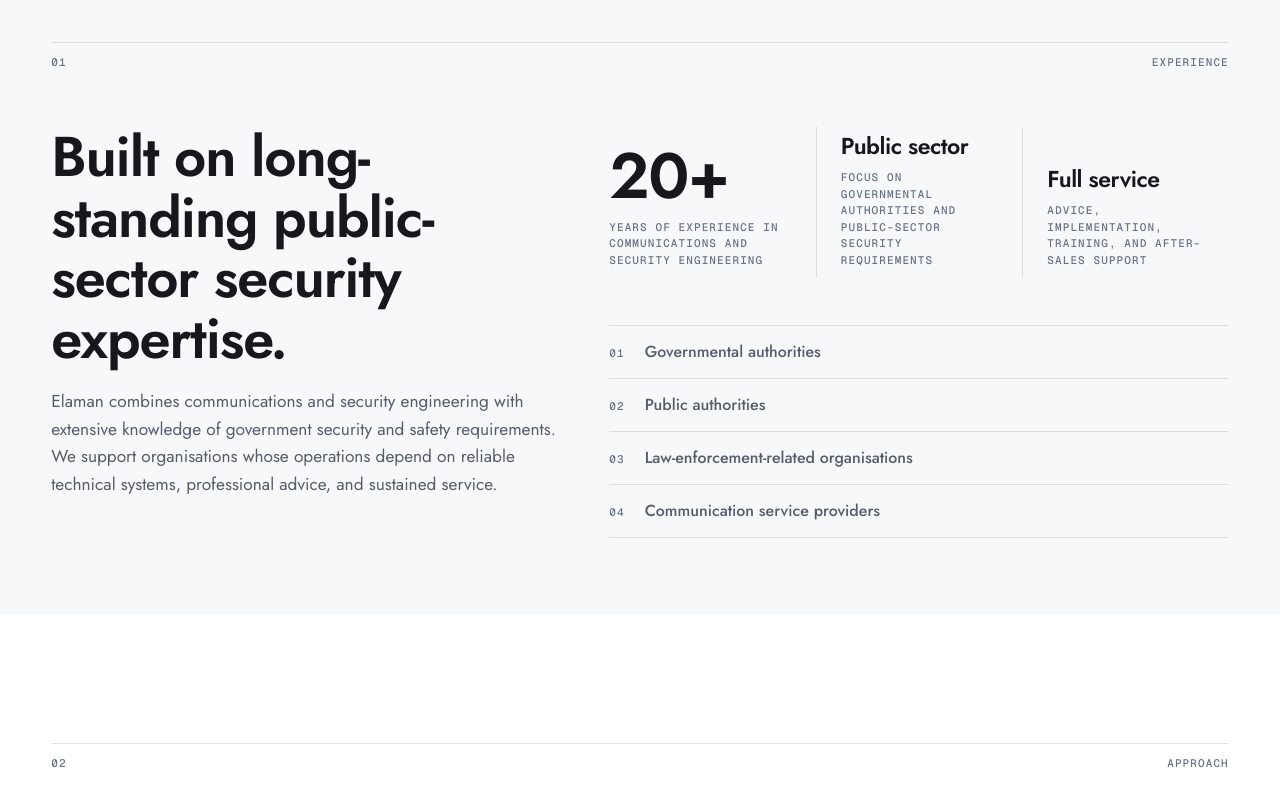
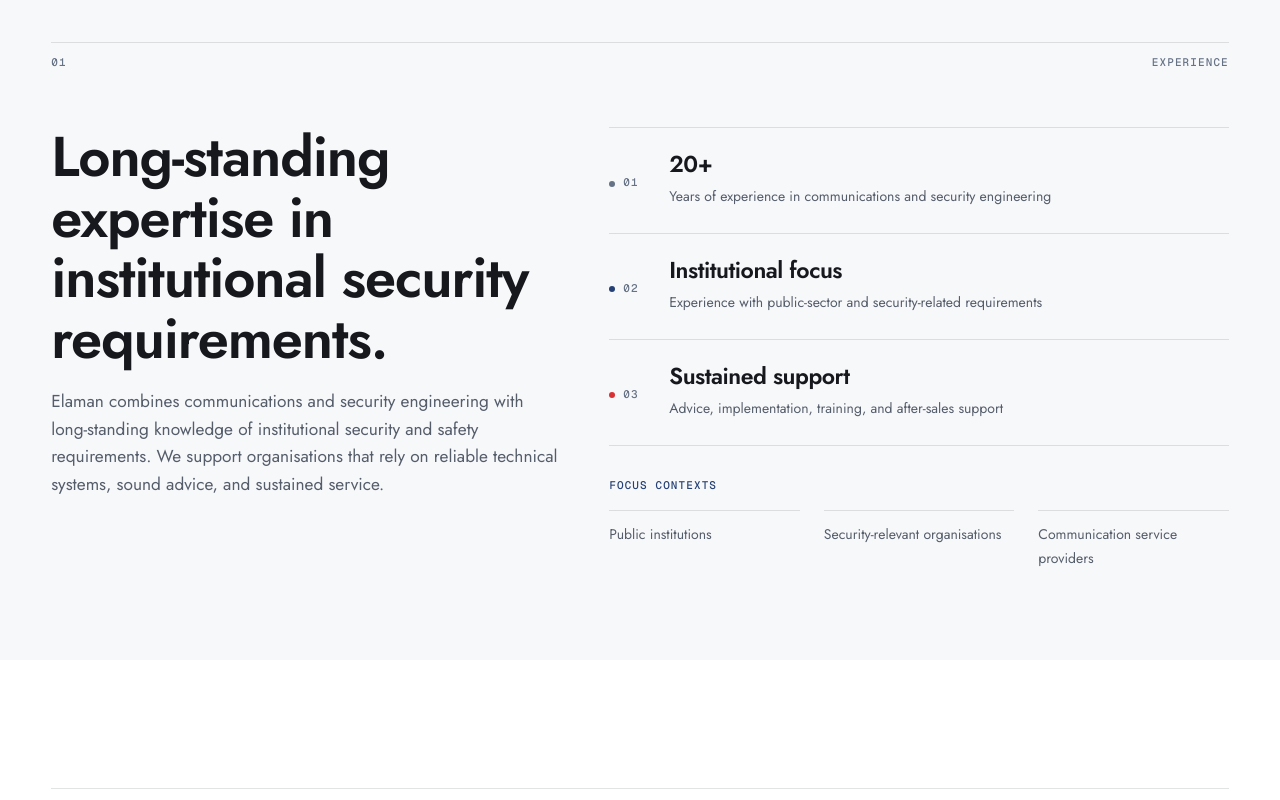
Before and after one commit to tobirdt/Elaman, a Next.js app: page /en in a window 1280 px wide. Shown: the part 1180-1980 px from the top of the page. Built offline with nearby package versions, Linux system fonts and the light colour scheme; no server answers.

Commit message:
feat: refine institutional trust section

```diff
--- a/components/sections/TrustSection.tsx
+++ b/components/sections/TrustSection.tsx
@@ -3,12 +3,17 @@ import { Container } from "@/components/ui/Container";
 import { Section } from "@/components/ui/Section";
 import { SectionHeader } from "@/components/ui/SectionHeader";
 import { SectionRule } from "@/components/ui/SectionRule";
-import { Stat } from "@/components/ui/Stat";
 import type { LocalizedSiteContent } from "@/lib/content/site";
 
 type TrustSectionProps = {
   content: LocalizedSiteContent["trust"];
 };
+
+const evidencePointTones = [
+  "bg-graphite-soft",
+  "bg-elaman-blue",
+  "bg-elaman-red",
+] as const;
 
 export function TrustSection({ content }: TrustSectionProps) {
   return (
@@ -22,40 +27,56 @@ export function TrustSection({ content }: TrustSectionProps) {
           </Reveal>
 
           <div>
-            <RevealGroup className="grid md:grid-cols-3" stagger={0.09}>
+            <RevealGroup
+              className="border-t border-[var(--border-hairline)]"
+              stagger={0.09}
+            >
               {content.metrics.map((metric, index) => (
                 <RevealItem
                   key={metric.value}
-                  className={`flex flex-col justify-end border-[var(--border-hairline)] py-6 md:py-2 ${
-                    index === 0
-                      ? "border-t md:border-t-0 md:pr-6"
-                      : "border-t md:border-l md:border-t-0 md:px-6"
-                  }`}
+                  className="border-b border-[var(--border-hairline)]"
                 >
-                  <Stat
-                    caption={metric.label}
-                    size={metric.value.length <= 6 ? "numeral" : "h3"}
-                    value={metric.value}
-                  />
+                  <div className="grid grid-cols-[auto_minmax(0,1fr)] gap-4 py-5 sm:gap-6 sm:py-6">
+                    <span
+                      aria-hidden="true"
+                      className="flex min-w-9 items-center gap-2 pt-1.5"
+                    >
+                      <span
+                        className={
+                          "size-1.5 rounded-full " +
+                          (evidencePointTones[index] ?? "bg-graphite-soft")
+                        }
+                      />
+                      <span className="font-mono-label text-graphite-soft">
+                        {String(index + 1).padStart(2, "0")}
+                      </span>
+                    </span>
+                    <div>
+                      <p className="text-balance text-[length:var(--type-h3)] font-semibold leading-[var(--leading-title)] tracking-[var(--tracking-title)] text-graphite">
+                        {metric.value}
+                      </p>
+                      <p className="mt-2 max-w-[38rem] text-sm leading-6 text-graphite-muted">
+                        {metric.label}
+                      </p>
+                    </div>
+                  </div>
                 </RevealItem>
               ))}
             </RevealGroup>
 
-            <RevealGroup className="mt-12" stagger={0.06}>
-              {content.pillars.map((pillar, index) => (
-                <RevealItem key={pillar}>
-                  <div className="flex items-baseline gap-5 border-t border-[var(--border-hairline)] py-3.5">
-                    <span className="font-mono-label shrink-0 text-graphite-soft">
-                      {String(index + 1).padStart(2, "0")}
-                    </span>
-                    <p className="text-[length:var(--type-body)] font-medium text-graphite-muted">
-                      {pillar}
-                    </p>
-                  </div>
-                </RevealItem>
-              ))}
-              <div className="rule-hairline" aria-hidden="true" />
-            </RevealGroup>
+            <Reveal className="mt-8">
+              <p className="font-mono-label text-elaman-blue">{content.contextsLabel}</p>
+              <ul className="mt-4 grid gap-x-6 sm:grid-cols-3">
+                {content.pillars.map((pillar) => (
+                  <li
+                    key={pillar}
+                    className="border-t border-[var(--border-hairline)] py-3 text-sm leading-6 text-graphite-muted"
+                  >
+                    {pillar}
+                  </li>
+                ))}
+              </ul>
+            </Reveal>
           </div>
         </div>
       </Container>
--- a/lib/content/site.ts
+++ b/lib/content/site.ts
@@ -76,6 +76,7 @@ export type LocalizedSiteContent = {
     title: string;
     body: string;
     metrics: Array<{ value: string; label: string }>;
+    contextsLabel: string;
     pillars: string[];
   };
   story: {
@@ -199,27 +200,26 @@ export const siteContent = {
     },
     trust: {
       label: "Experience",
-      title: "Built on long-standing public-sector security expertise.",
-      body: "Elaman combines communications and security engineering with extensive knowledge of government security and safety requirements. We support organisations whose operations depend on reliable technical systems, professional advice, and sustained service.",
+      title: "Long-standing expertise in institutional security requirements.",
+      body: "Elaman combines communications and security engineering with long-standing knowledge of institutional security and safety requirements. We support organisations that rely on reliable technical systems, sound advice, and sustained service.",
       metrics: [
         {
           value: "20+",
           label: "Years of experience in communications and security engineering",
         },
         {
-          value: "Public sector",
-          label:
-            "Focus on governmental authorities and public-sector security requirements",
+          value: "Institutional focus",
+          label: "Experience with public-sector and security-related requirements",
         },
         {
-          value: "Full service",
+          value: "Sustained support",
           label: "Advice, implementation, training, and after-sales support",
         },
       ],
+      contextsLabel: "Focus contexts",
       pillars: [
-        "Governmental authorities",
-        "Public authorities",
-        "Law-enforcement-related organisations",
+        "Public institutions",
+        "Security-relevant organisations",
         "Communication service providers",
       ],
     },
@@ -569,26 +569,26 @@ export const siteContent = {
     },
     trust: {
       label: "Erfahrung",
-      title: "Auf langjähriger Expertise für Behörden und Sicherheitsanforderungen.",
-      body: "Elaman verbindet Kommunikations- und Sicherheitstechnik mit umfassendem Wissen über staatliche Sicherheits- und Schutzanforderungen öffentlicher Behörden. Wir unterstützen Organisationen, deren Arbeit auf zuverlässigen technischen Systemen, fachlicher Beratung und kontinuierlicher Betreuung beruht.",
+      title: "Langjährige Expertise für anspruchsvolle Sicherheitsanforderungen.",
+      body: "Elaman verbindet Kommunikations- und Sicherheitstechnik mit langjährigem Wissen über institutionelle Sicherheits- und Schutzanforderungen. Wir unterstützen Organisationen, die auf zuverlässige technische Systeme, fundierte Beratung und kontinuierliche Betreuung angewiesen sind.",
       metrics: [
         {
           value: "20+",
           label: "Jahre Erfahrung in Kommunikations- und Sicherheitstechnik",
         },
         {
-          value: "Behörden",
-          label: "Schwerpunkt auf Behörden und öffentlichen Sicherheitsanforderungen",
+          value: "Institutioneller Fokus",
+          label: "Erfahrung mit öffentlichen und sicherheitsrelevanten Anforderungen",
         },
         {
-          value: "Vollservice",
-          label: "Beratung, Implementierung, Schulung und After-Sales-Service",
+          value: "Kontinuierliche Betreuung",
+          label: "Beratung, Umsetzung, Schulung und After-Sales-Service",
         },
       ],
+      contextsLabel: "Fokusfelder",
       pillars: [
-        "Staatliche Behörden",
-        "Öffentliche Behörden",
-        "Sicherheits- und ordnungsrelevante Organisationen",
+        "Öffentliche Institutionen",
+        "Sicherheitsrelevante Organisationen",
         "Kommunikationsanbieter",
       ],
     },
```
Also changed, not shown: 2 other files (tests, documents, lock files or other folders).
